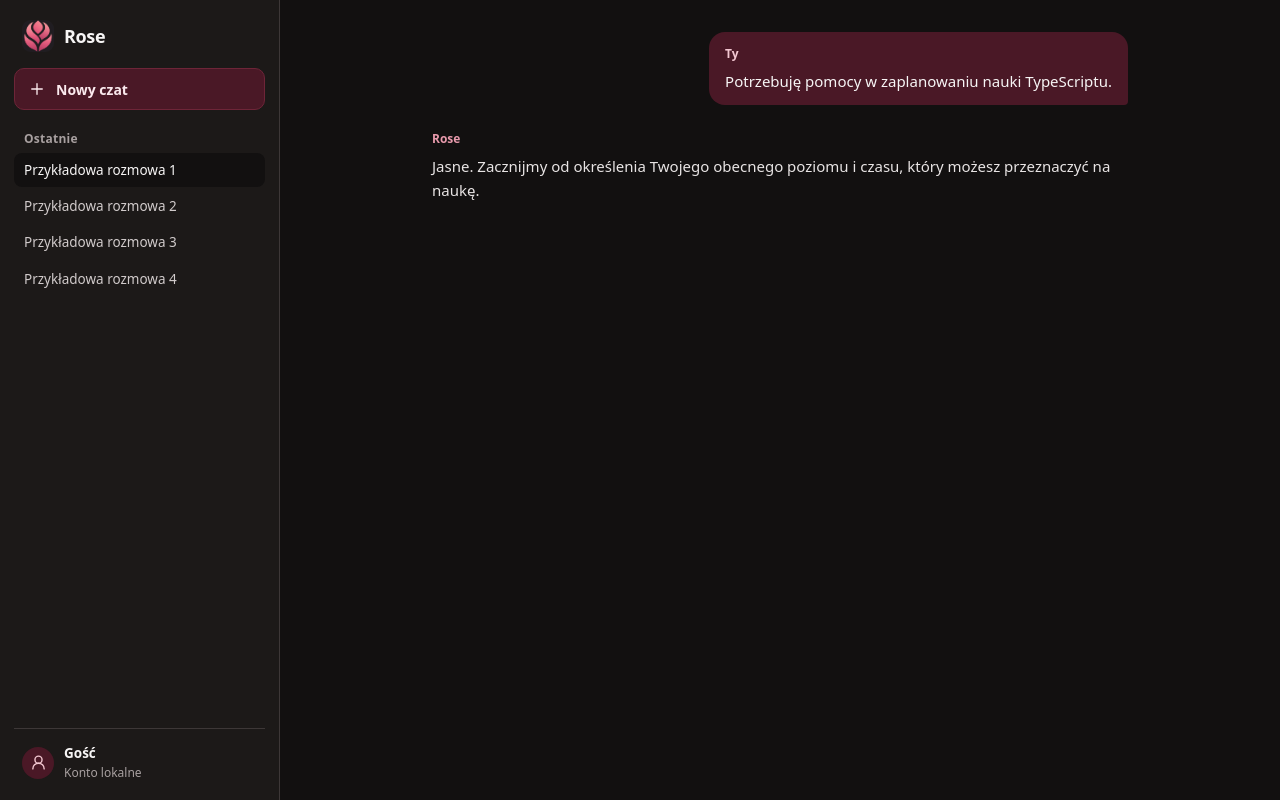
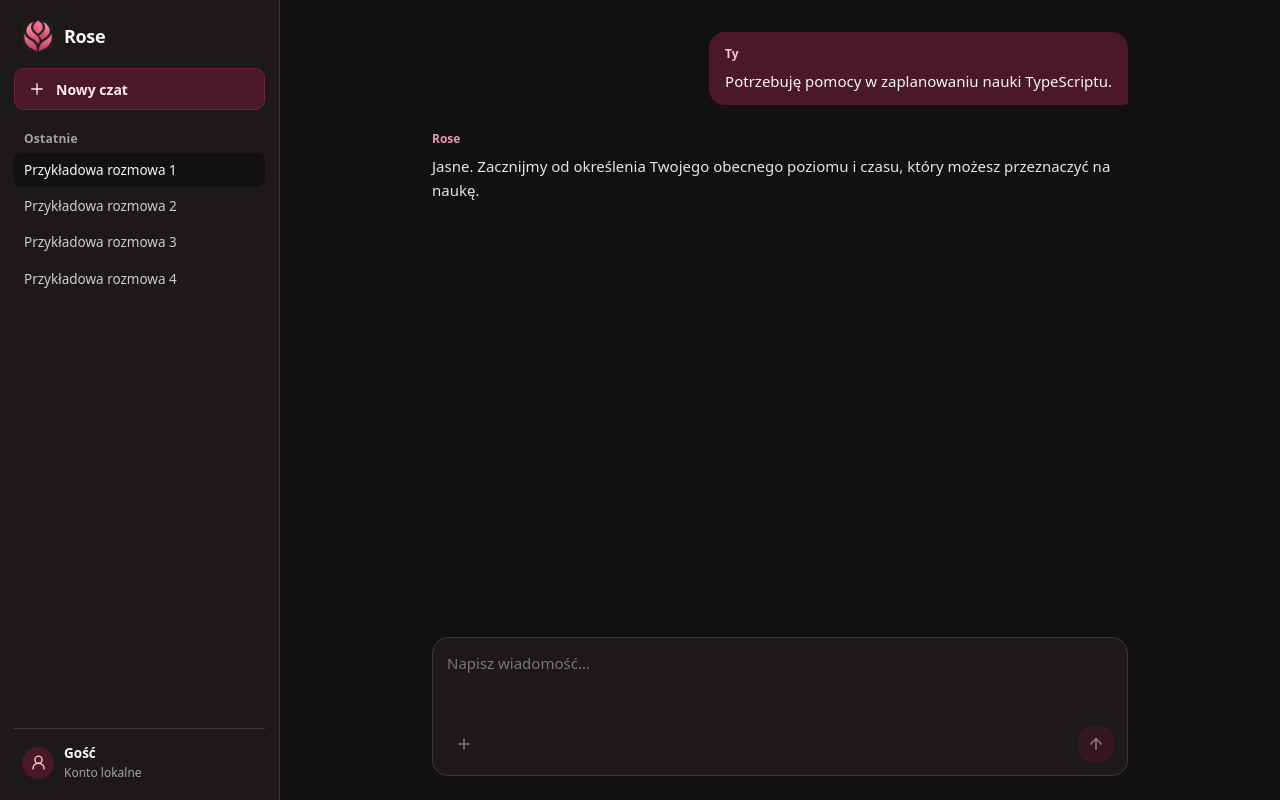
Before and after one commit to VermiNew/rose, a React (Vite) app: page / in a window 1280 px wide. Both pictures are taken after a click on the button "Przykładowa rozmowa 1". Built offline with nearby package versions, Linux system fonts and the light colour scheme.

Commit message:
refactor(chat): share message composer

```diff
--- /dev/null
+++ b/src/ui/composer/MessageComposer.css
@@ -0,0 +1,85 @@
+.message-composer {
+  width: 100%;
+  padding: 14px;
+  border: 1px solid var(--neutral-600);
+  border-radius: 16px;
+  background: var(--neutral-700);
+  transition:
+    border-color 140ms ease,
+    box-shadow 140ms ease;
+}
+
+.message-composer:focus-within {
+  border-color: var(--rose-500);
+  box-shadow: 0 0 0 1px var(--rose-600);
+}
+
+.message-composer .input {
+  display: block;
+  width: 100%;
+  min-height: 64px;
+  padding: 0;
+  border: 0;
+  outline: 0;
+  color: var(--neutral-50);
+  background: transparent;
+  font: inherit;
+  font-size: 15px;
+  line-height: 1.5;
+  resize: none;
+}
+
+.message-composer .input::placeholder {
+  color: var(--neutral-400);
+  opacity: 1;
+}
+
+.message-composer .actions {
+  display: flex;
+  align-items: center;
+  justify-content: space-between;
+  margin-top: 8px;
+}
+
+.message-composer .icon-button {
+  display: grid;
+  width: 34px;
+  height: 34px;
+  padding: 0;
+  place-items: center;
+  border: 0;
+  border-radius: 9px;
+  color: var(--neutral-200);
+}
+
+.message-composer .icon-button svg {
+  width: 18px;
+  height: 18px;
+}
+
+.message-composer .attachment {
+  background: transparent;
+}
+
+.message-composer .send {
+  color: var(--rose-100);
+  background: var(--rose-800);
+}
+
+.message-composer .icon-button:disabled {
+  cursor: not-allowed;
+  opacity: 0.55;
+}
+
+@media (max-width: 600px) {
+  .message-composer {
+    padding: 10px;
+    border-radius: 12px;
+  }
+}
+
+@media (prefers-reduced-motion: reduce) {
+  .message-composer {
+    transition: none;
+  }
+}
--- /dev/null
+++ b/src/ui/composer/MessageComposer.tsx
@@ -0,0 +1,35 @@
+import { LuArrowUp, LuPlus } from 'react-icons/lu'
+import './MessageComposer.css'
+
+function MessageComposer() {
+  return (
+    <div className="message-composer">
+      <textarea
+        aria-label="Wiadomość"
+        className="input"
+        placeholder="Napisz wiadomość…"
+        rows={3}
+      />
+      <div className="actions">
+        <button
+          aria-label="Dodaj załącznik"
+          className="icon-button attachment"
+          disabled
+          type="button"
+        >
+          <LuPlus aria-hidden="true" />
+        </button>
+        <button
+          aria-label="Wyślij wiadomość"
+          className="icon-button send"
+          disabled
+          type="button"
+        >
+          <LuArrowUp aria-hidden="true" />
+        </button>
+      </div>
+    </div>
+  )
+}
+
+export default MessageComposer
--- a/src/ui/conversation/ConversationScreen.css
+++ b/src/ui/conversation/ConversationScreen.css
@@ -1,18 +1,26 @@
 .conversation-screen {
+  display: grid;
   height: 100%;
+  grid-template-rows: minmax(0, 1fr) auto;
   overflow: hidden;
 }
 
 .conversation-screen .message-list {
   display: flex;
   width: min(760px, 100%);
-  height: 100%;
+  min-height: 0;
   flex-direction: column;
   gap: 24px;
   margin: 0 auto;
   padding: 32px;
   overflow-y: auto;
   list-style: none;
+}
+
+.conversation-screen .composer-area {
+  width: min(760px, 100%);
+  margin: 0 auto;
+  padding: 0 32px 24px;
 }
 
 .conversation-screen .message {
@@ -58,6 +66,10 @@
     padding: 16px 8px;
   }
 
+  .conversation-screen .composer-area {
+    padding: 0 8px 8px;
+  }
+
   .conversation-screen .message.user {
     max-width: 92%;
   }
--- a/src/ui/conversation/ConversationScreen.tsx
+++ b/src/ui/conversation/ConversationScreen.tsx
@@ -1,3 +1,4 @@
+import MessageComposer from '../composer/MessageComposer'
 import './ConversationScreen.css'
 
 const mockMessages = [
@@ -27,6 +28,9 @@ function ConversationScreen() {
           </li>
         ))}
       </ol>
+      <footer className="composer-area">
+        <MessageComposer />
+      </footer>
     </section>
   )
 }
--- a/src/ui/welcome/WelcomeScreen.css
+++ b/src/ui/welcome/WelcomeScreen.css
@@ -26,79 +26,6 @@
   text-wrap: balance;
 }
 
-.welcome-screen .composer {
-  width: 100%;
-  padding: 14px;
-  border: 1px solid var(--neutral-600);
-  border-radius: 16px;
-  background: var(--neutral-700);
-  transition:
-    border-color 140ms ease,
-    box-shadow 140ms ease;
-}
-
-.welcome-screen .composer:focus-within {
-  border-color: var(--rose-500);
-  box-shadow: 0 0 0 1px var(--rose-600);
-}
-
-.welcome-screen .message-input {
-  display: block;
-  width: 100%;
-  min-height: 64px;
-  padding: 0;
-  border: 0;
-  outline: 0;
-  color: var(--neutral-50);
-  background: transparent;
-  font: inherit;
-  font-size: 15px;
-  line-height: 1.5;
-  resize: none;
-}
-
-.welcome-screen .message-input::placeholder {
-  color: var(--neutral-400);
-  opacity: 1;
-}
-
-.welcome-screen .composer-actions {
-  display: flex;
-  align-items: center;
-  justify-content: space-between;
-  margin-top: 8px;
-}
-
-.welcome-screen .icon-button {
-  display: grid;
-  width: 34px;
-  height: 34px;
-  padding: 0;
-  place-items: center;
-  border: 0;
-  border-radius: 9px;
-  color: var(--neutral-200);
-}
-
-.welcome-screen .icon-button svg {
-  width: 18px;
-  height: 18px;
-}
-
-.welcome-screen .attachment-button {
-  background: transparent;
-}
-
-.welcome-screen .send-button {
-  color: var(--rose-100);
-  background: var(--rose-800);
-}
-
-.welcome-screen .icon-button:disabled {
-  cursor: not-allowed;
-  opacity: 0.55;
-}
-
 @media (max-width: 600px) {
   .welcome-screen {
     padding: 16px 8px;
@@ -112,15 +39,4 @@
     font-size: 20px;
     letter-spacing: -0.02em;
   }
-
-  .welcome-screen .composer {
-    padding: 10px;
-    border-radius: 12px;
-  }
 }
-
-@media (prefers-reduced-motion: reduce) {
-  .welcome-screen .composer {
-    transition: none;
-  }
-}
--- a/src/ui/welcome/WelcomeScreen.tsx
+++ b/src/ui/welcome/WelcomeScreen.tsx
@@ -1,4 +1,4 @@
-import { LuArrowUp, LuPlus } from 'react-icons/lu'
+import MessageComposer from '../composer/MessageComposer'
 import './WelcomeScreen.css'
 
 function WelcomeScreen() {
@@ -9,32 +9,7 @@ function WelcomeScreen() {
           W czym mogę Ci dzisiaj pomóc?
         </h1>
 
-        <div className="composer">
-          <textarea
-            aria-label="Wiadomość"
-            className="message-input"
-            placeholder="Napisz wiadomość…"
-            rows={3}
-          />
-          <div className="composer-actions">
-            <button
-              aria-label="Dodaj załącznik"
-              className="icon-button attachment-button"
-              disabled
-              type="button"
-            >
-              <LuPlus aria-hidden="true" />
-            </button>
-            <button
-              aria-label="Wyślij wiadomość"
-              className="icon-button send-button"
-              disabled
-              type="button"
-            >
-              <LuArrowUp aria-hidden="true" />
-            </button>
-          </div>
-        </div>
+        <MessageComposer />
       </div>
     </section>
   )
```
Also changed, not shown: 1 other file (tests, documents, lock files or other folders).
